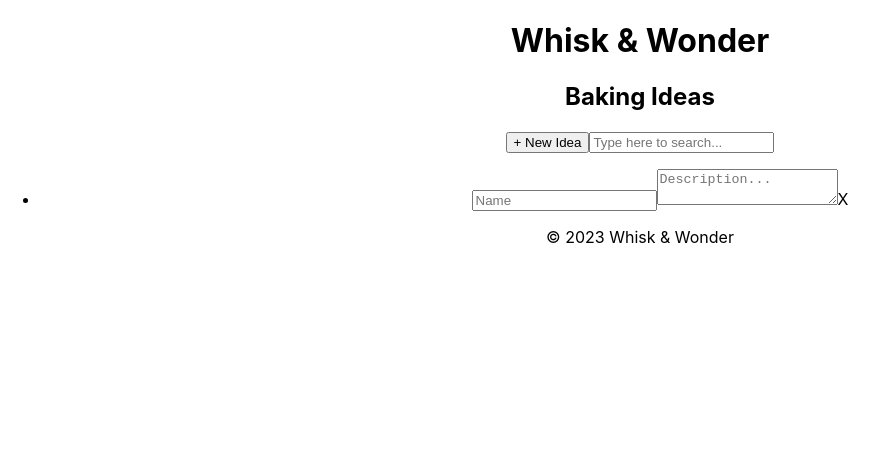
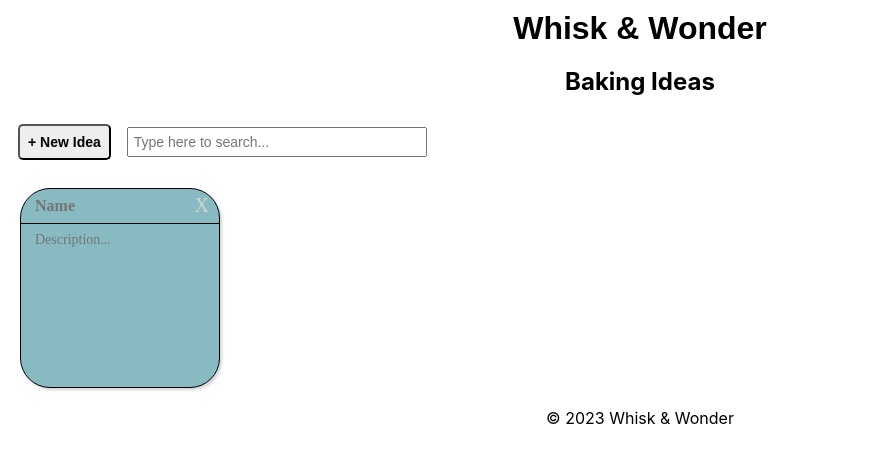
Before and after one commit to DeniseLewis1/whisk-and-wonder-react, a React (Create React App) app: page / in a window 1280 px wide. Shown: the top 462 px of the page, without its empty margins (0-893 px from the left). Built offline with nearby package versions, Linux system fonts and the light colour scheme.

Commit message:
Add styling

```diff
--- a/src/App.css
+++ b/src/App.css
@@ -2,37 +2,106 @@
   text-align: center;
 }
 
-.App-logo {
-  height: 40vmin;
-  pointer-events: none;
+* {
+  box-sizing: border-box;
 }
 
-@media (prefers-reduced-motion: no-preference) {
-  .App-logo {
-    animation: App-logo-spin infinite 20s linear;
-  }
+body {
+  margin: 0;
+  padding: 0;
+  -webkit-font-smoothing: antialiased;
+  -moz-osx-font-smoothing: grayscale;
 }
 
-.App-header {
-  background-color: #282c34;
-  min-height: 100vh;
+input,
+textarea {
+  outline: none;
+  resize: none;
+}
+
+.ideas-list {
+  display: flex;
+  flex-wrap: wrap;
+  padding: 10px;
+  margin: 0;
+}
+
+.title {
+  margin: 10px 20px 0px;
+  font-family: Arial, sans-serif;
+}
+
+.controls {
+  display: flex;
+  align-items: center;
+  margin: 10px 0 0 10px;
+}
+
+.search,
+.add-new {
+  font-size: 14px;
+  padding: 5px;
+  margin: 8px;
+}
+
+.search {
+  flex-grow: 1;
+  max-width: 300px;
+}
+
+.add-new {
+  border-radius: 5px;
+  cursor: pointer;
+  padding: 8px;
+  font-weight: bolder;
+  background-color: #eee;
+  outline: none;
+}
+
+.card {
+  font-family: "Permanent Marker", cursive;
+  width: 200px;
+  height: 200px;
+  margin: 10px;
+  background-color: #88bbc1;
+  border: 1px solid #000;
+  box-shadow: 2px 2px 3px lightgrey;
+  border-radius: 15%;
   display: flex;
   flex-direction: column;
-  align-items: center;
-  justify-content: center;
-  font-size: calc(10px + 2vmin);
-  color: white;
+  position: relative;
 }
 
-.App-link {
-  color: #61dafb;
+.idea-name,
+.idea-description {
+  font-family: "Permanent Marker", cursive;
+  width: 100%;
+  padding: 8px 14px;
+  background: transparent;
+  border: none;
 }
 
-@keyframes App-logo-spin {
-  from {
-    transform: rotate(0deg);
-  }
-  to {
-    transform: rotate(360deg);
-  }
+.idea-name {
+  font-size: 16px;
+  font-weight: bold;
+  border-bottom: 1px solid #000;
 }
+
+.idea-description {
+  flex-grow: 1;
+  font-size: 14px;
+}
+
+.idea-delete {
+  position: absolute;
+  top: 0px;
+  right: 5px;
+  font-size: 20px;
+  color: lightgrey;
+  padding: 5px;
+}
+
+.idea-delete:hover {
+  color: black;
+  cursor: pointer;
+}
--- a/src/App.js
+++ b/src/App.js
@@ -5,7 +5,7 @@ function App() {
     <div className="App">
       <header>
         <div>
-          <h1>Whisk & Wonder</h1>
+          <h1 className="title">Whisk & Wonder</h1>
           <h2>Baking Ideas</h2>
           <aside className="controls">
             <button onClick={() => {}} className="add-new">
```
